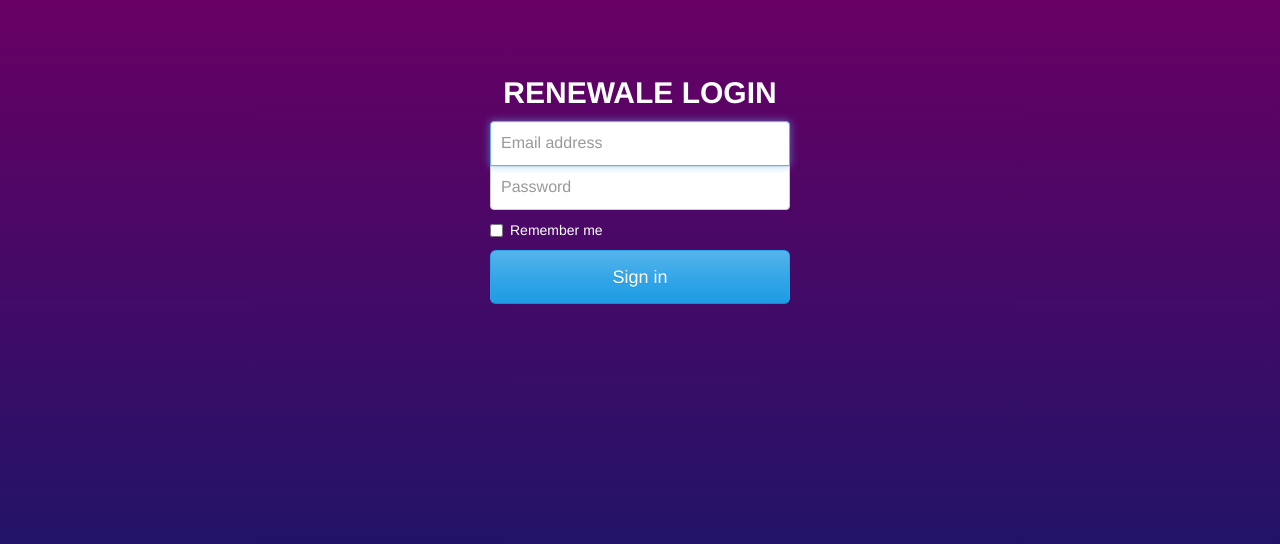
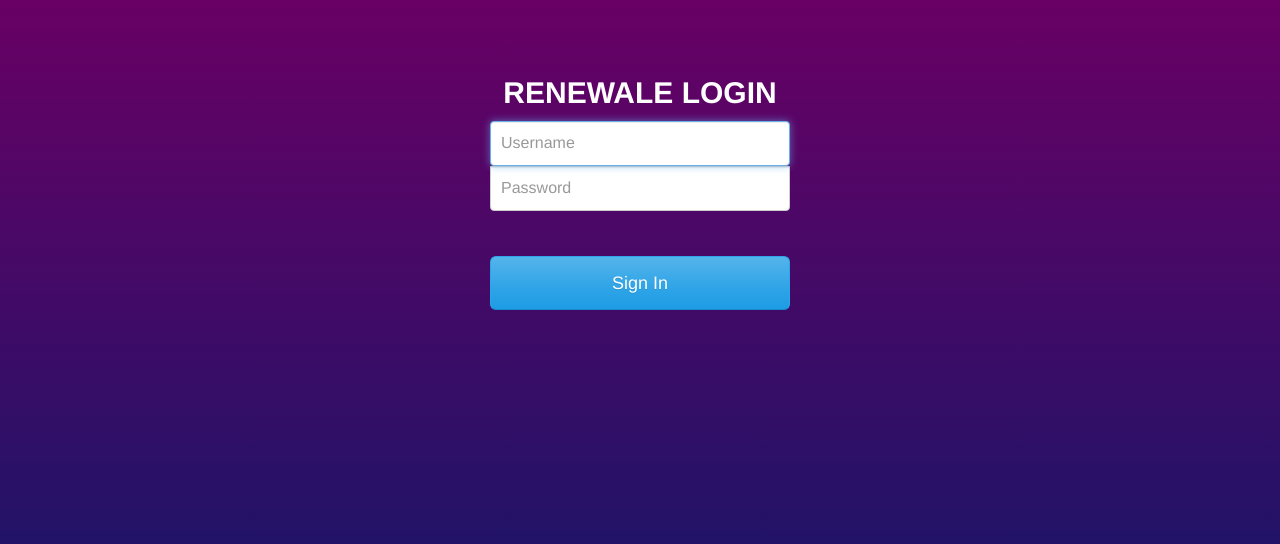
Before and after one commit to tuhindewan/Renewale-Blog, a PHP site: page /admin/login.php in a window 1280 px wide. Shown: the top 544 px of the page. Run offline with PHP 8.4, Linux system fonts and the light colour scheme; some libraries are stand-ins or nearby versions.

Commit message:
create login and log out

```diff
--- a/admin/inc/header.php
+++ b/admin/inc/header.php
@@ -14,7 +14,7 @@
         <li><a href="#"><i class="fa fa-plus-square" aria-hidden="true"></i> Add Post</a></li>
         <li><a href="add-user.php"><i class="fa fa-user-plus" aria-hidden="true"></i> Add User</a></li>
         <li><a href="#"><i class="fa fa-user" aria-hidden="true"></i> Profile</a></li>
-        <li><a href="#"><i class="fa fa-sign-out" aria-hidden="true"></i> Logout</a></li>
+        <li><a href="logout.php"><i class="fa fa-sign-out" aria-hidden="true"></i> Logout</a></li>
       </ul>
     </div>
   </div>
--- a/admin/inc/top.php
+++ b/admin/inc/top.php
@@ -1,5 +1,7 @@
 <?php
 
+ob_start();
+session_start();
 require_once('../connection.php');
 
  ?>
--- a/admin/login.php
+++ b/admin/login.php
@@ -1,4 +1,48 @@
 
+<?php
+
+ob_start();
+session_start();
+require_once('../connection.php');
+
+ ?>
+
+<?php
+
+if (isset($_POST['submit'])) {
+  $username = $_POST['username'];
+  $password = $_POST['password'];
+
+      $statement = $db->prepare("SELECT * FROM users WHERE username = '$username'");
+      $statement->execute();
+      $result = $statement->fetchAll(PDO::FETCH_ASSOC);
+      if ($result) {
+
+        foreach($result as $row){
+          $db_username = $row['username'];
+          $db_password = $row['password'];
+          $db_role = $row['role'];
+          $password = crypt($password,$db_password);
+
+        }
+        if ($username == $db_username && $password == $db_password) {
+          header('Location:index.php');
+          $_SESSION['username'] = $db_username;
+          $_SESSION['role']     = $db_role;
+        }
+        else
+        {
+          $error_message = "Wrong Useername or Password";
+        }
+
+      }
+      else
+      {
+        $error_message = "Wrong Useername or Password";
+      }
+}
+
+ ?>
 <!DOCTYPE html>
 <html lang="en">
   <head>
@@ -34,18 +78,21 @@
 
     <div class="container">
 
-      <form class="form-signin animated shake">
+      <form class="form-signin animated shake" action="" method="post">
         <h2 class="form-signin-heading">Renewale Login</h2>
-        <label for="inputEmail" class="sr-only">Email address</label>
-        <input type="email" id="inputEmail" class="form-control" placeholder="Email address" required autofocus>
+        <label for="inputEmail" class="sr-only">Username</label>
+        <input type="text" name="username" id="inputEmail" class="form-control" placeholder="Username" required autofocus>
         <label for="inputPassword" class="sr-only">Password</label>
-        <input type="password" id="inputPassword" class="form-control" placeholder="Password" required>
+        <input type="password" name="password" id="inputPassword" class="form-control" placeholder="Password" required>
         <div class="checkbox">
           <label>
-            <input type="checkbox" value="remember-me"> Remember me
+                      <?php
+                      if(isset($error_message)) {echo "<span>$error_message</span>";}
+                      if(isset($success_message)) {echo "<span style='color:green;' class='pull-right'>$success_message</span>";}
+                      ?>
           </label>
         </div>
-        <button class="btn btn-lg btn-primary btn-block" type="submit">Sign in</button>
+        <input type="submit" class="btn btn-lg btn-primary btn-block" name="submit" value="Sign In">
       </form>
 
     </div> <!-- /container -->
```
Also changed, not shown: admin/add-user.php (+10 -0 lines), admin/categories.php (+9 -0 lines), admin/index.php (+10 -0 lines), admin/logout.php (added, +7 -0 lines), admin/users.php (+11 -0 lines), admin/img/11149515_1575516082721771_544579558078781167_n.jpg (added), admin/img/IMG_3328.JPG (added).
